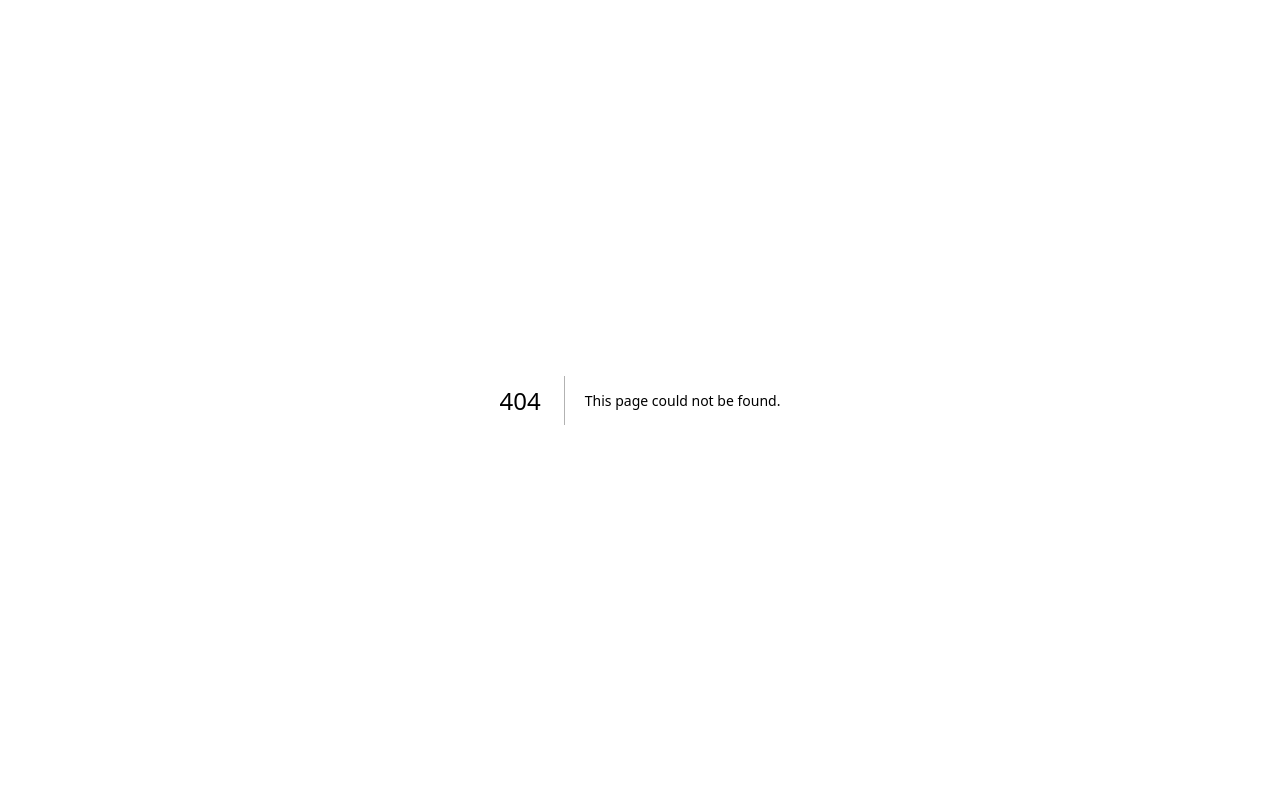
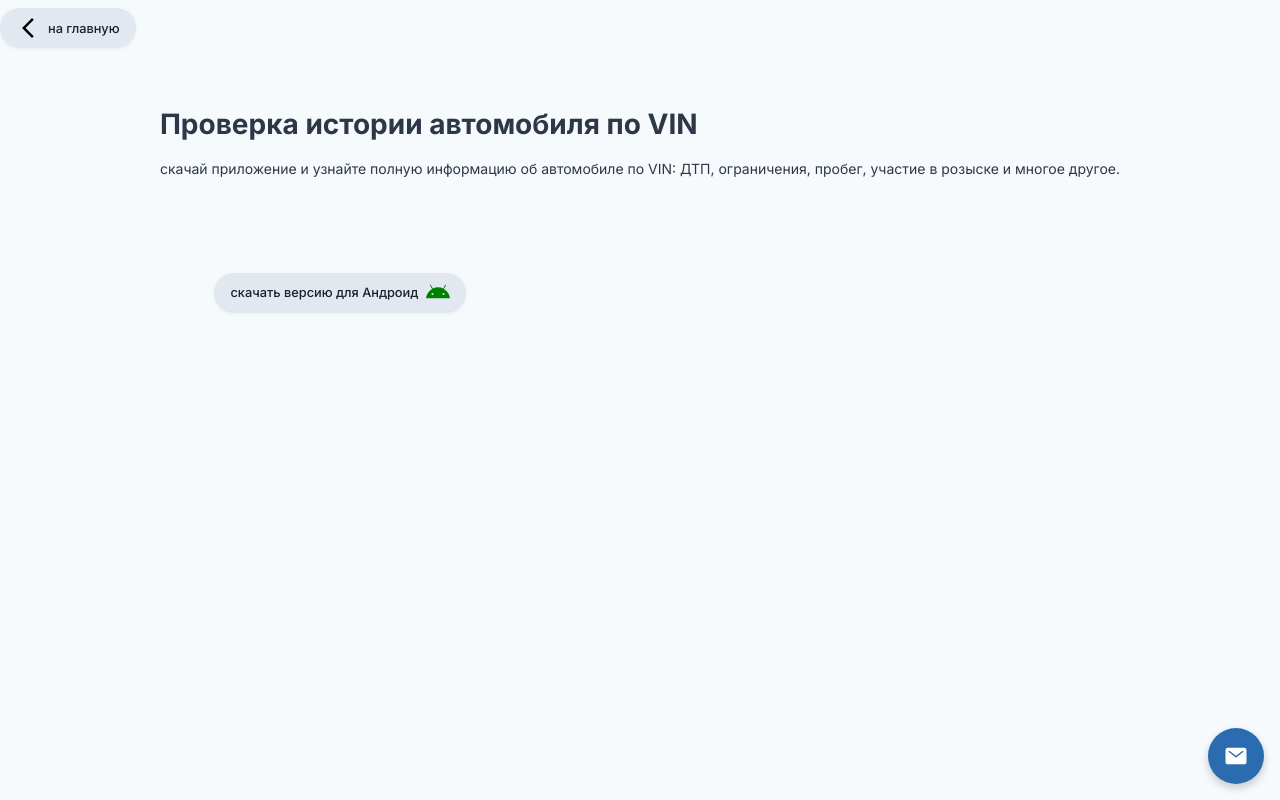
Before and after one commit to zelenkov-e/info-cars-web, a Next.js app: page /proverka-istorii-po-vin in a window 1280 px wide. Before the commit this address had no page. Built offline with nearby package versions, Linux system fonts and the light colour scheme.

Commit message:
[info-cars-web] : added 'Proverca istorii po vin' page

```diff
--- a/src/components/MainLoyout.tsx
+++ b/src/components/MainLoyout.tsx
@@ -53,12 +53,14 @@ const MainLayout = ({ title, description, keywords, children, image }: MainLayou
         <meta name="twitter:image" content={metaImage} />
       </Head>
       <main className={`${inter.className}`}>
+        {router.pathname !== "/" && (
           <Link href="/">
             <Chip>
               <MdOutlineArrowBackIosNew size={24} color="black" />
               на главную
             </Chip>
           </Link>
+        )}
         {children}
         <Fab onClick={() => router.push("/contact")} icon={<IoMail />} />
       </main>
--- a/src/components/common/Image/index.tsx
+++ b/src/components/common/Image/index.tsx
@@ -13,7 +13,7 @@ interface ImageProps {
   className?: string;
 }
 
-const Image: React.FC<ImageProps> = ({ src, alt, width, height, rounded = true, priority = false, className = "" }) => {
+const Image: React.FC<ImageProps> = ({ src, alt, width, height, rounded = true, priority = true, className = "" }) => {
   return (
     <NextImage
       src={src}
--- /dev/null
+++ b/src/pages/proverka-istorii-po-vin.tsx
@@ -0,0 +1,37 @@
+import MainLayout from "@/components/MainLoyout";
+import styles from "./../styles/Home.module.scss";
+import Separator from "@/components/common/Separator";
+import Chip from "@/components/common/Chip";
+import { FaAndroid } from "react-icons/fa";
+
+const HeaderProps = {
+  title: "Проверка истории автомобиля по VIN — узнать всё об авто",
+  description: "Проверьте историю автомобиля по VIN: ДТП, ограничения, залоги, пробег, розыск. Быстрая и полная проверка по ВИН номеру и госномеру.",
+  keywords: "проверка истории автомобиля по VIN, проверка авто по VIN номеру, пробить авто по VIN, история авто по ВИН, проверка авто по номеру",
+};
+
+export default function VINHistoryPage() {
+  return (
+    <MainLayout {...HeaderProps}>
+      <main className={`${styles.main} `}>
+        <div>
+          <h1>Проверка истории автомобиля по VIN</h1>
+          <p>скачай приложение и узнайте полную информацию об автомобиле по VIN: ДТП, ограничения, пробег, участие в розыске и многое другое.</p>
+          {/* Остальной контент страницы */}
+        </div>
+        <Separator size="large" />
+        <div className={styles.description}>
+          <Chip href="https://play.google.com/store/apps/details?id=com.company.infocars">
+            скачать версию для Андроид
+            <FaAndroid size={24} color="green" />
+          </Chip>
+
+          {/* <Chip href="https://vercel.com?utm_source=create-next-app&utm_medium=default-template&utm_campaign=create-next-app">
+            скачать версию для IOS
+            <FaApple size={30} color="black" />
+          </Chip> */}
+        </div>
+      </main>
+    </MainLayout>
+  );
+}
```
Also changed, not shown: src/components/common/VideoPlayer/VideoPlayer.module.scss (+0 -9 lines), src/pages/index.tsx (+11 -2 lines), src/pages/video/index.tsx (+10 -2 lines), src/pages/video/proverka-istorii-po-vin-video.tsx (added, +32 -0 lines), public/imgs/proverka-istorii-po-vin-image.jpg (added), 1 other file (tests, documents, lock files or other folders). Lines whose indentation alone changed are shown as unchanged.
